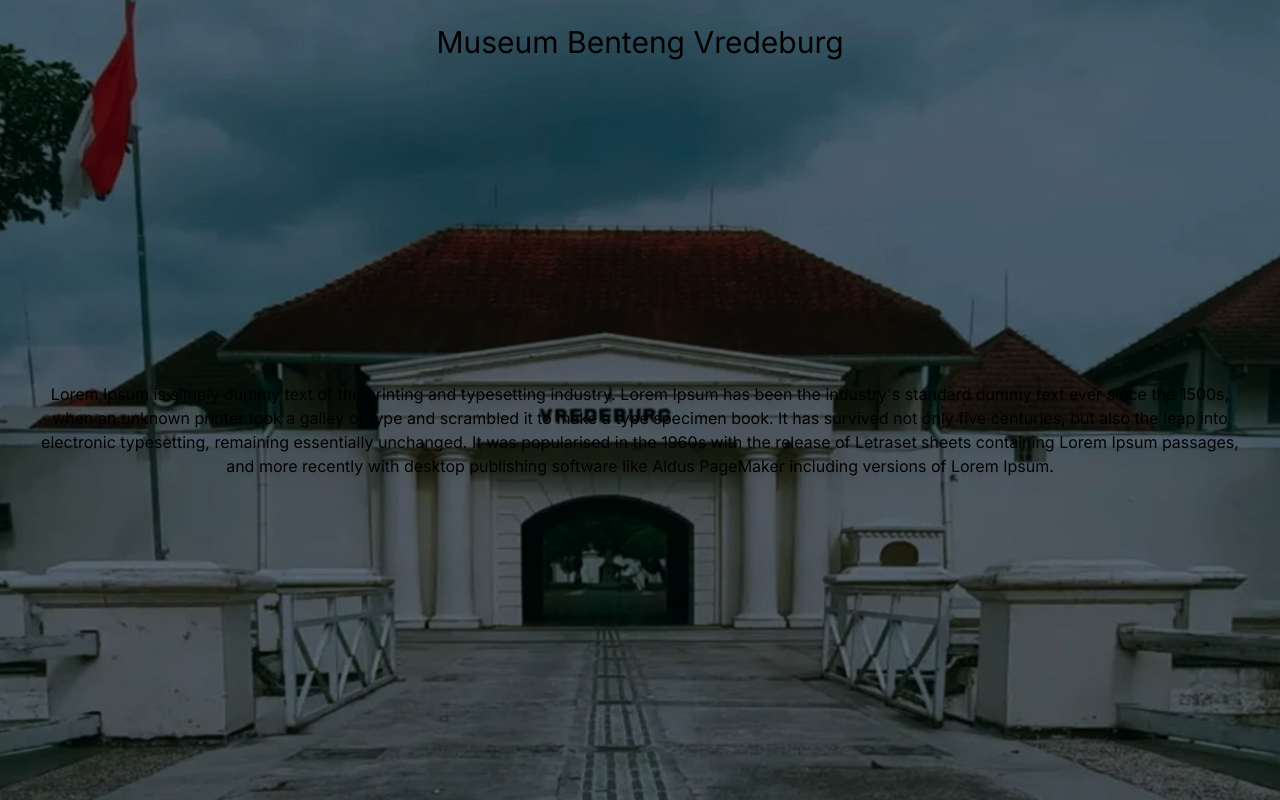
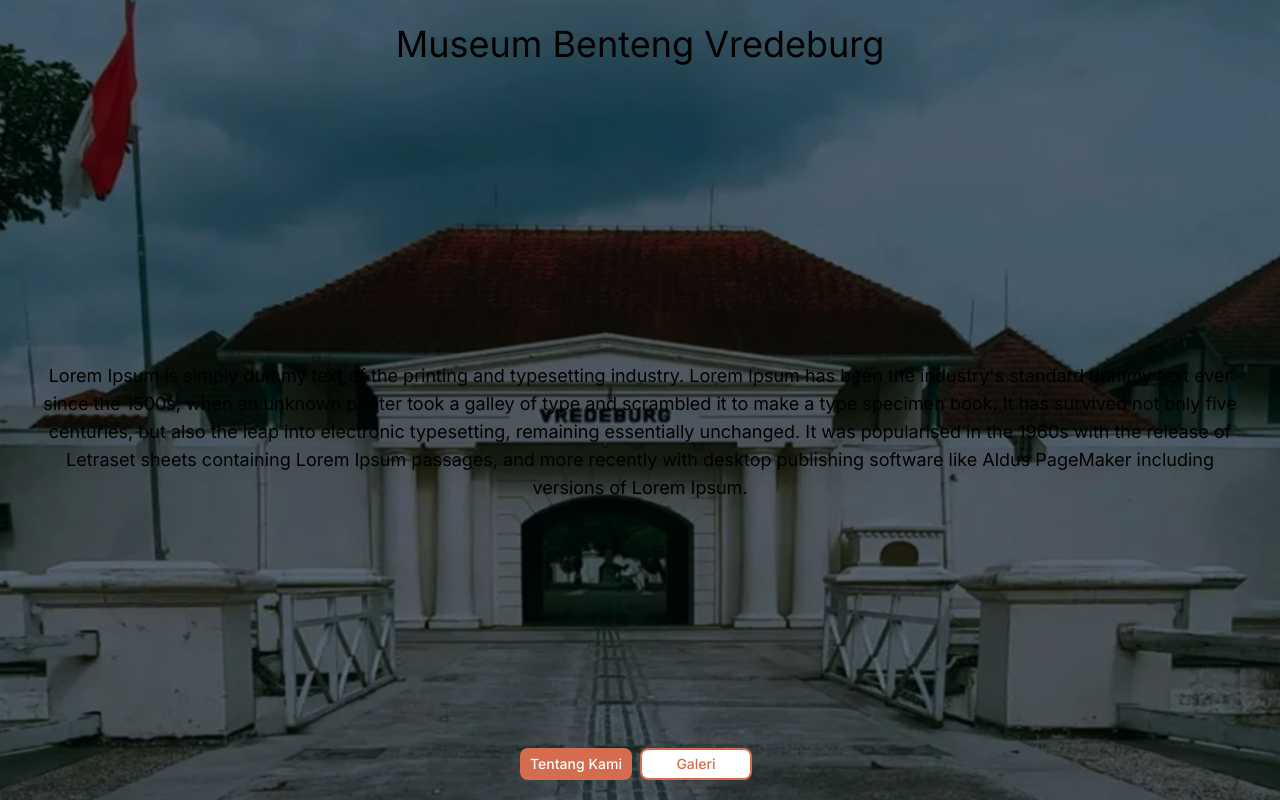
Before and after one commit to alisaid-sm/galeri-benteng-vredeburg, a Next.js app: page / in a window 1280 px wide. Built offline with nearby package versions, Linux system fonts and the light colour scheme.

Commit message:
button ui

```diff
--- a/src/app/page.tsx
+++ b/src/app/page.tsx
@@ -5,10 +5,10 @@
     <main>
       <div className="flex flex-col h-screen">
         <div className="flex justify-center pt-6">
-          <span className="text-3xl">Museum Benteng Vredeburg</span>
+          <span className="text-4xl">Museum Benteng Vredeburg</span>
         </div>
         <div className="flex justify-center items-center flex-grow">
-          <p className="drop-shadow-lg shadow-black text-center p-8">
+          <p className="drop-shadow-lg shadow-black text-center p-8 text-lg">
             Lorem Ipsum is simply dummy text of the printing and typesetting
             industry. Lorem Ipsum has been the industry's standard dummy text
             ever since the 1500s, when an unknown printer took a galley of type
@@ -21,6 +21,20 @@
           </p>
         </div>
       </div>
+      <div className="flex justify-center w-full fixed bottom-5">
+        <button
+          type="button"
+          className="text-white bg-[#D46C4F] hover:bg-[#D46C4F] font-medium rounded-lg text-sm me-2 w-28 h-8"
+        >
+          Tentang Kami
+        </button>
+        <button
+          type="button"
+          className="text-[#D46C4F] bg-white hover:bg-white font-medium rounded-lg text-sm me-2 w-28 h-8 border-2 border-[#D46C4F]"
+        >
+          Galeri
+        </button>
+      </div>
     </main>
   );
 }
```
